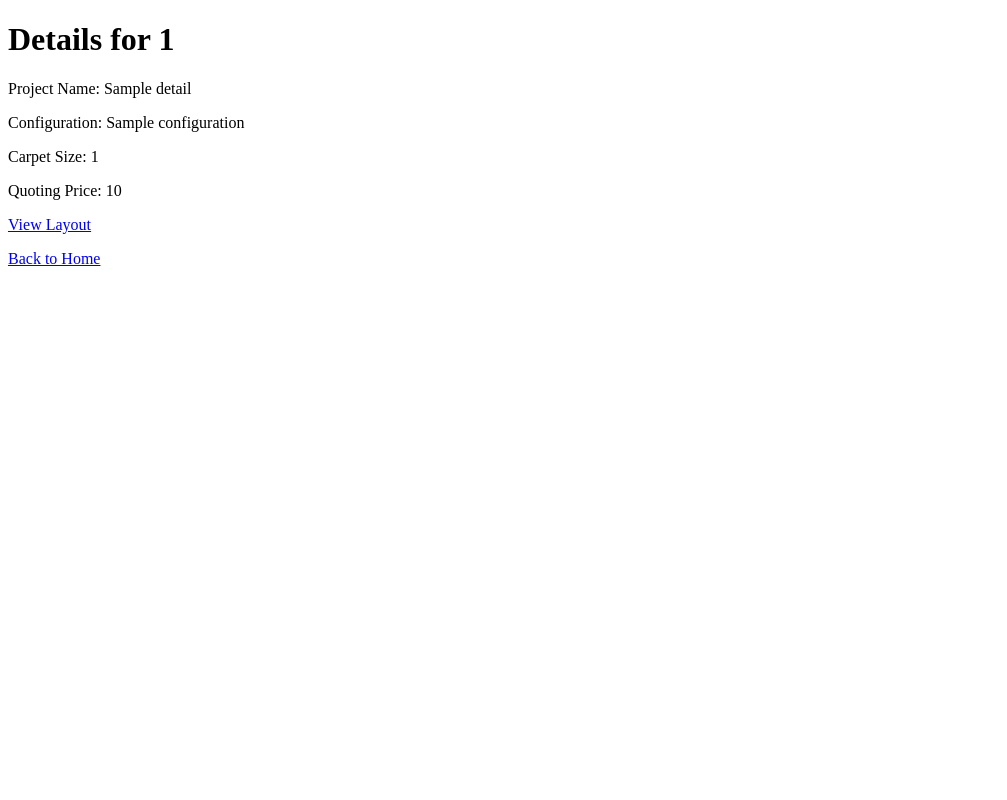
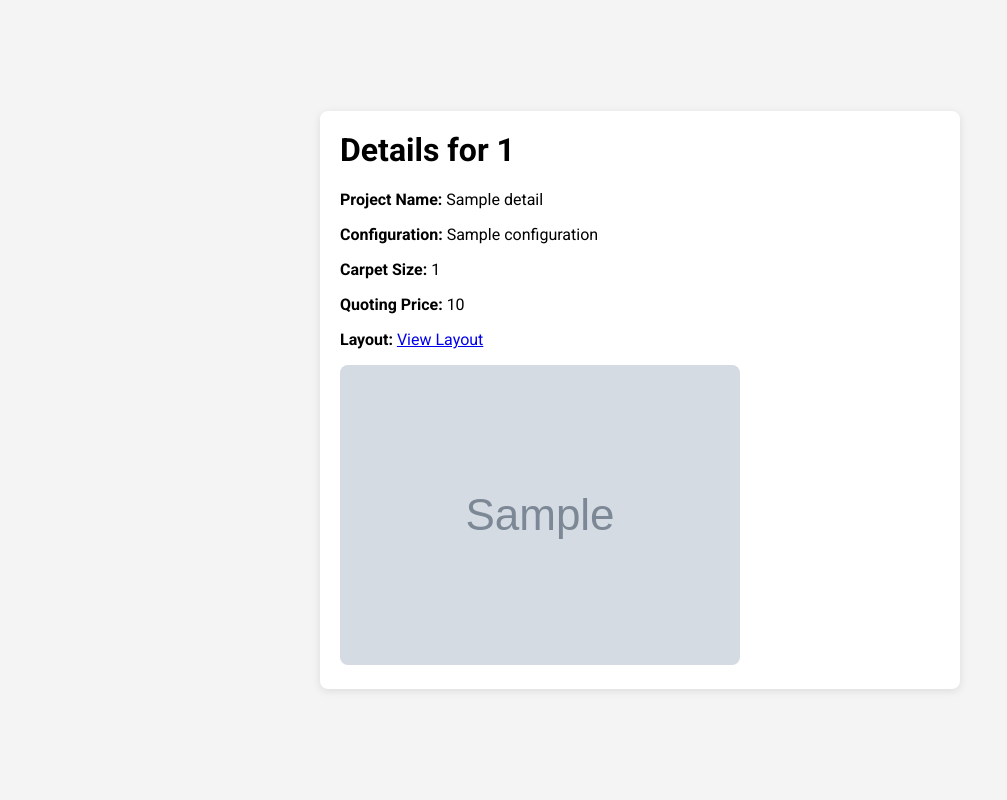
Before and after one commit to AmeyPradhan/RealEstateApp, a Flask app: template templates/details.html in a window 1280 px wide. Shown: the whole page, without its empty margins (0-1007 px from the left). Run offline with Flask 3, Linux system fonts and the light colour scheme; the template is opened without the code that fills it: most values are stand-ins (such as "Sample title", 1, 10 or a date in 2020); grey boxes marked "Sample" are stand-in pictures.

Commit message:
Update details.html

```diff
--- a/templates/details.html
+++ b/templates/details.html
@@ -1,15 +1,50 @@
 <!DOCTYPE html>
-<html>
+<html lang="en">
 <head>
-    <title>Details</title>
+    <meta charset="UTF-8">
+    <meta name="viewport" content="width=device-width, initial-scale=1.0">
+    <title>Project Details</title>
+    <link href="https://fonts.googleapis.com/css2?family=Roboto:wght@400;700&display=swap" rel="stylesheet">
+    <style>
+        body {
+            font-family: 'Roboto', sans-serif;
+            display: flex;
+            justify-content: center;
+            align-items: center;
+            height: 100vh;
+            margin: 0;
+            background-color: #f4f4f4;
+        }
+
+        .container {
+            background: #fff;
+            padding: 20px;
+            border-radius: 8px;
+            box-shadow: 0 2px 8px rgba(0, 0, 0, 0.1);
+            max-width: 600px;
+            width: 100%;
+        }
+
+        h1 {
+            margin-top: 0;
+        }
+
+        img {
+            max-width: 100%;
+            height: auto;
+            border-radius: 8px;
+        }
+    </style>
 </head>
 <body>
-    <h1>Details for {{ details.carpet_size }}</h1>
-    <p>Project Name: {{ details.project_name }}</p>
-    <p>Configuration: {{ details.configuration }}</p>
-    <p>Carpet Size: {{ details.carpet_size }}</p>
-    <p>Quoting Price: {{ details.quoting_price }}</p>
-    <p><a href="{{ details.layout_url }}">View Layout</a></p>
-    <a href="/">Back to Home</a>
+    <div class="container">
+        <h1>Details for {{ details.carpet_size }}</h1>
+        <p><strong>Project Name:</strong> {{ details.project_name }}</p>
+        <p><strong>Configuration:</strong> {{ details.configuration }}</p>
+        <p><strong>Carpet Size:</strong> {{ details.carpet_size }}</p>
+        <p><strong>Quoting Price:</strong> {{ details.quoting_price }}</p>
+        <p><strong>Layout:</strong> <a href="{{ details.layout_url }}" target="_blank">View Layout</a></p>
+        <img src="{{ details.image_url }}" alt="Layout Image">
+    </div>
 </body>
 </html>
```
